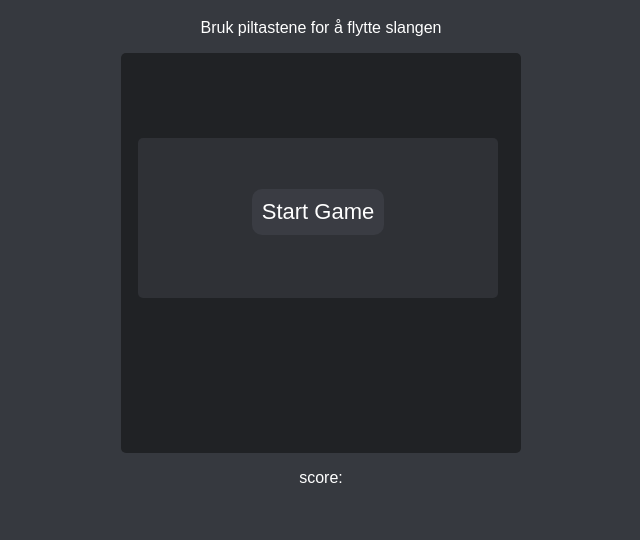
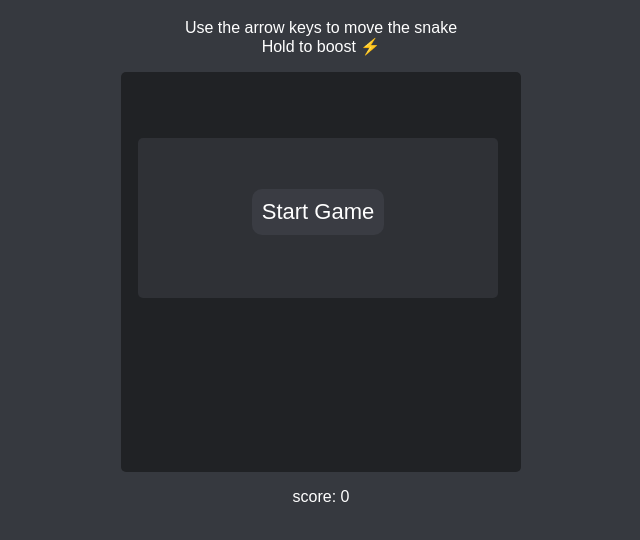
Before and after one commit to ka-thas/snake-js, a plain HTML site: page snake.html in a window 1280 px wide. Shown: the part 62-602 px from the top of the page, without its empty margins (319-959 px from the left). Drawn offline with Linux system fonts and the light colour scheme.

Commit message:
fixed and ready

```diff
--- a/snake.html
+++ b/snake.html
@@ -51,12 +51,12 @@
     </div>
     <div id="🎁">
     <h1>S N A K E 🐍</h1>
-    <p>Bruk piltastene for å flytte slangen</p>
+    <p>Use the <span>arrow keys</span> to move the snake<br />Hold to boost ⚡️</p>
     <canvas id="🖼" width="400" height="400">
     Nettleseren din stotter ikke canvas-elementet
     </canvas>
     <p id="poeng">
-    score:
+    score: 0
     </p>
     <div>
     <script>
```
